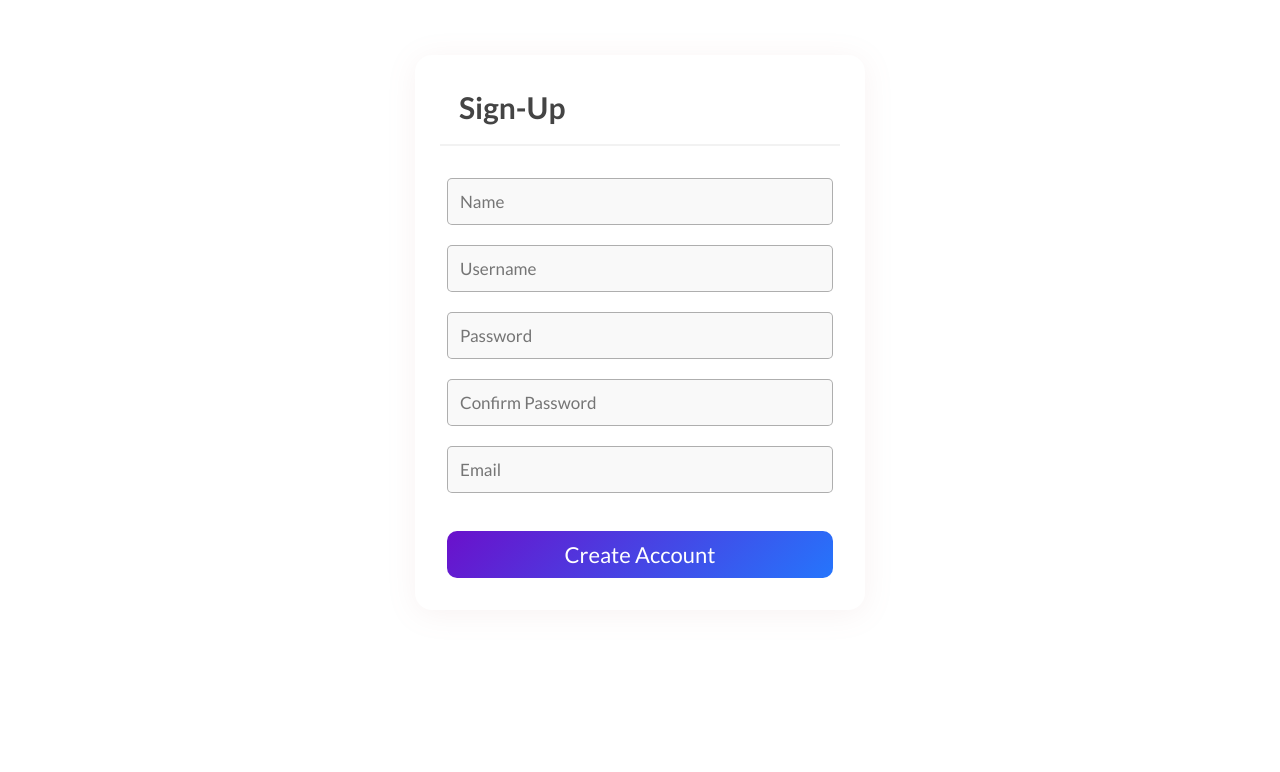
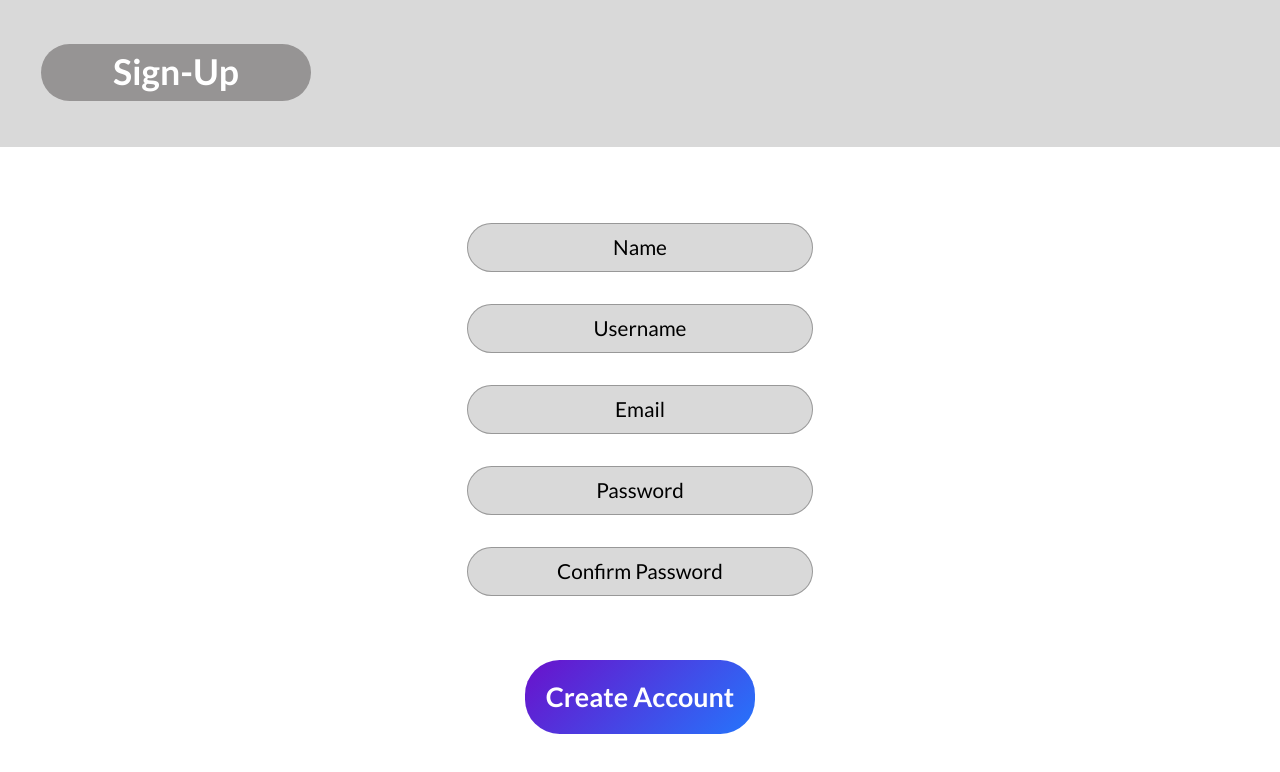
Before and after one commit to RiteshIIT/inventory-management-frontend, a React (Create React App) app: page /sign-up in a window 1280 px wide. Shown: the top 772 px of the page. Built offline with nearby package versions, Linux system fonts and the light colour scheme.

Commit message:
SignUp Modified in accordance with figma

```diff
--- a/src/SignUp.css
+++ b/src/SignUp.css
@@ -4,42 +4,57 @@
 * {
   margin: 0;
   font-family: "Lato";
-  color: #444;
+  color: #000000;
   font-size: 30px;
 }
 
-.sign-up {
-  border-radius: 17px;
-  box-shadow: 0 4px 30px rgba(185, 125, 125, 0.1);
-  padding: 25px;
-  max-width: 400px;
-  margin: 55px auto;
+.nav{
+  display: flex;
+  background-color: #D9D9D9;
+  height: 18.43vh;
+}
+
+.heading {
+  background-color: #969494;
+  width: 33.65vh;
+  height: 7.091vh;
+  border-radius: 3.726vh;
+  margin-top: 5.49vh;
+  margin-left: 5.168vh;
+  display: flex;
+  align-items: center;
+  text-align: center;
 }
 
 .sign-up h2{
-  margin-top: -10px;
-  margin-bottom: 25px;
-  padding: 19px;
-  display: flex;
-  align-items: center;
-  max-width: 600px;
-  border-bottom: 2px solid #f2f2f2;
-  font-size: 30px;
+  line-height: 5.2884vh;
+  height: 5.408vh;
+  width: 1000.347vh;
+  font-size: 4.447vh;
+  color: #fff;
 }
 
- .sign-up form {
+.sign-up form {
+  color: #000000;
+  margin-top: 9.4vh;
   display: flex;
   flex-direction: column;
-  padding: 7px;
+  align-items: center;
+  text-align: center;
+}
+::placeholder{
+  color: #000000;
 }
 
 .sign-up input {
-  border-radius: 5px;
+  border-radius: 3.58vh;
+  font-size: 2.5846vh;
+  height: 5.6307vh;
+  width: 42.55vh;
+  text-align: center;
   border: 1px solid rgba(0, 0, 0, 0.3);
-  padding: 12px;
-  margin-bottom: 20px;
-  font-size: 17px;
-  background-color: #f9f9f9;
+  margin-bottom: 4vh;
+  background-color: #D9D9D9;
   transition: box-shadow 0.3s ease, background-color 0.3s ease;
 }
 
@@ -50,13 +65,14 @@
 }
 
 .sign-up button {
-  margin-top: 18px;
-  padding: 10px;
+  margin-top: 4vh;
+  padding: 2.5846153846153846vh;
   border: none;
-  border-radius: 10px;
+  border-radius: 4.326923076923077vh;
   cursor: pointer;
   background: linear-gradient(135deg, #6a11cb 0%, #2575fc 100%);
-  font-size: 22px;
+  font-size: 3.365vh;
+  font-weight: bold;
   color: #fff;
   transition: background 0.3s, transform 0.3s ease, box-shadow 0.3s ease;
 }
--- a/src/SignUp.js
+++ b/src/SignUp.js
@@ -11,7 +11,11 @@ const SignUp = () => {
 
     return (
         <div className="sign-up">
-            <h2>Sign-Up</h2>
+            <div className="nav">
+                <div className="heading">
+                    <h2>Sign-Up</h2>
+                </div>
+            </div>
             <form>
                 <input type="text"
                     required
@@ -26,6 +30,12 @@ const SignUp = () => {
                     onChange={(e) => {setUsername(e.target.value)}}
                 />
                 <input type="text"
+                        required
+                        placeholder="Email"
+                        value = {email}
+                        onChange={(e) => {setEmail(e.target.value)}}
+                />
+                <input type="text"
                     required
                     placeholder="Password"
                     value = {password}
@@ -37,12 +47,6 @@ const SignUp = () => {
                     value = {confirmPassword}
                     onChange={(e) => {setConfirmPassword(e.target.value)}}
                 />
-                <input type="text"
-                    required
-                    placeholder="Email"
-                    value = {email}
-                    onChange={(e) => {setEmail(e.target.value)}}
-                />
 
                 <button>Create Account</button>
 
```
